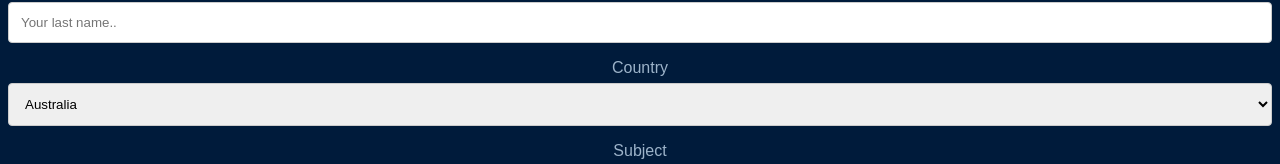
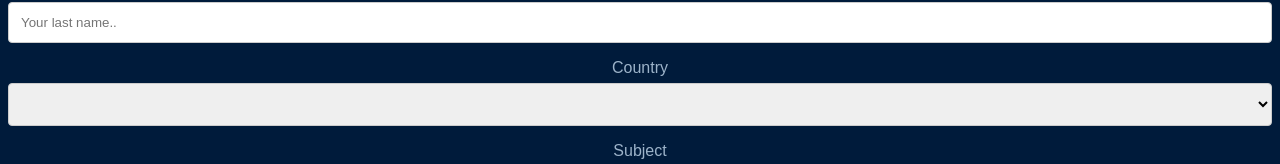
Before and after one commit to belynne0804/booze_bible_blog, a Vue app: page /#/contact in a window 1280 px wide. Shown: the part 269-433 px from the top of the page. Built offline with nearby package versions, Linux system fonts and the light colour scheme.

Commit message:
install axios, trying to string into Contact form

```diff
--- a/package.json
+++ b/package.json
@@ -8,6 +8,7 @@
     "lint": "vue-cli-service lint"
   },
   "dependencies": {
+    "axios": "^0.21.1",
     "core-js": "^3.6.5",
     "vue": "^3.0.0",
     "vue-router": "^4.0.0-0"
--- a/src/main.js
+++ b/src/main.js
@@ -1,5 +1,9 @@
 import { createApp } from 'vue'
 import App from './App.vue'
 import router from './router'
+import Vue from 'vue'
+import axios from 'axios'
 
-createApp(App).use(router).mount('#app')
+createApp(App).use(router, axios).mount('#app')
+
+Vue.config.productionTip = false
--- a/src/views/Contact.vue
+++ b/src/views/Contact.vue
@@ -1,27 +1,66 @@
 <template>
+<form
+  @submit="submitForm"
+>
   <div class="contact">
     <h1 class="contact-header">Don't hesitate to get in touch.</h1>
     <label for="fname">First Name</label>
-      <input type="text" id="fname" name="firstname" placeholder="Your name..">
+      <input v-model="form.fname" type="text" id="fname" name="firstname" placeholder="Your name..">
 
       <label for="lname">Last Name</label>
-      <input type="text" id="lname" name="lastname" placeholder="Your last name..">
+      <input v-model="form.lname" type="text" id="lname" name="lastname" placeholder="Your last name..">
 
       <label for="country">Country</label>
-      <select id="country" name="country">
-        <option value="australia">Australia</option>
-        <option value="canada">Canada</option>
-        <option value="usa">USA</option>
-      </select>
+        <select v-model="form.country" id="country" name="country">
+          <option value="australia">Australia</option>
+          <option value="canada">Canada</option>
+          <option value="usa">USA</option>
+        </select>
 
       <label for="subject">Subject</label>
-      <textarea id="subject" name="subject" placeholder="Write something.." style="height:200px"></textarea>
+      <textarea v-model="form.subject" id="subject" name="subject" placeholder="Write something.." style="height:200px"></textarea>
 
       <input type="submit" value="Submit">
   </div>
+  </form>
 </template>
 
 <script>
+
+export default {
+    name: 'Contact',
+    mounted() {
+        console.log('Component mounted.')
+    },
+    data(){
+        return{
+            form: {
+                fname: '',
+                lname: '',
+                country: '',
+                subject: ''
+            }
+        }
+    },
+    methods:{
+        submitForm(e) {
+          e.preventDefault();
+          let currentObj = this;
+          this.axios.post('http://localhost:8000/Contact', {
+              fname: this.fname,
+              lname: this.lname,
+              country: this.country,
+              subject: this.subject
+          })
+          .then(function (response) {
+              currentObj.output = response.data;
+          })
+          .catch(function (error) {
+              currentObj.output = error;
+          });
+      }
+    }
+}
 
 </script>
 
```
Also changed, not shown: 1 other file (tests, documents, lock files or other folders).
